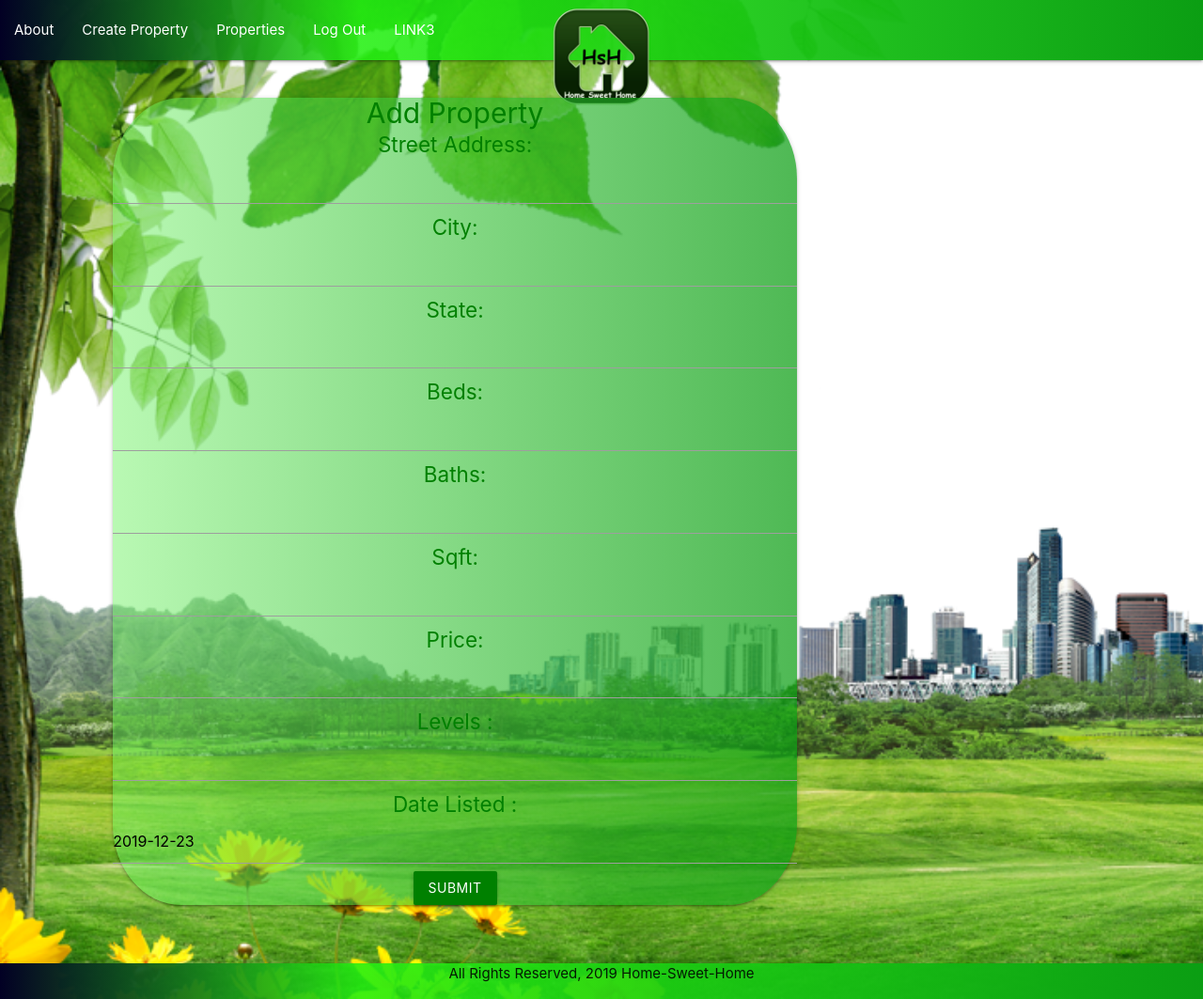
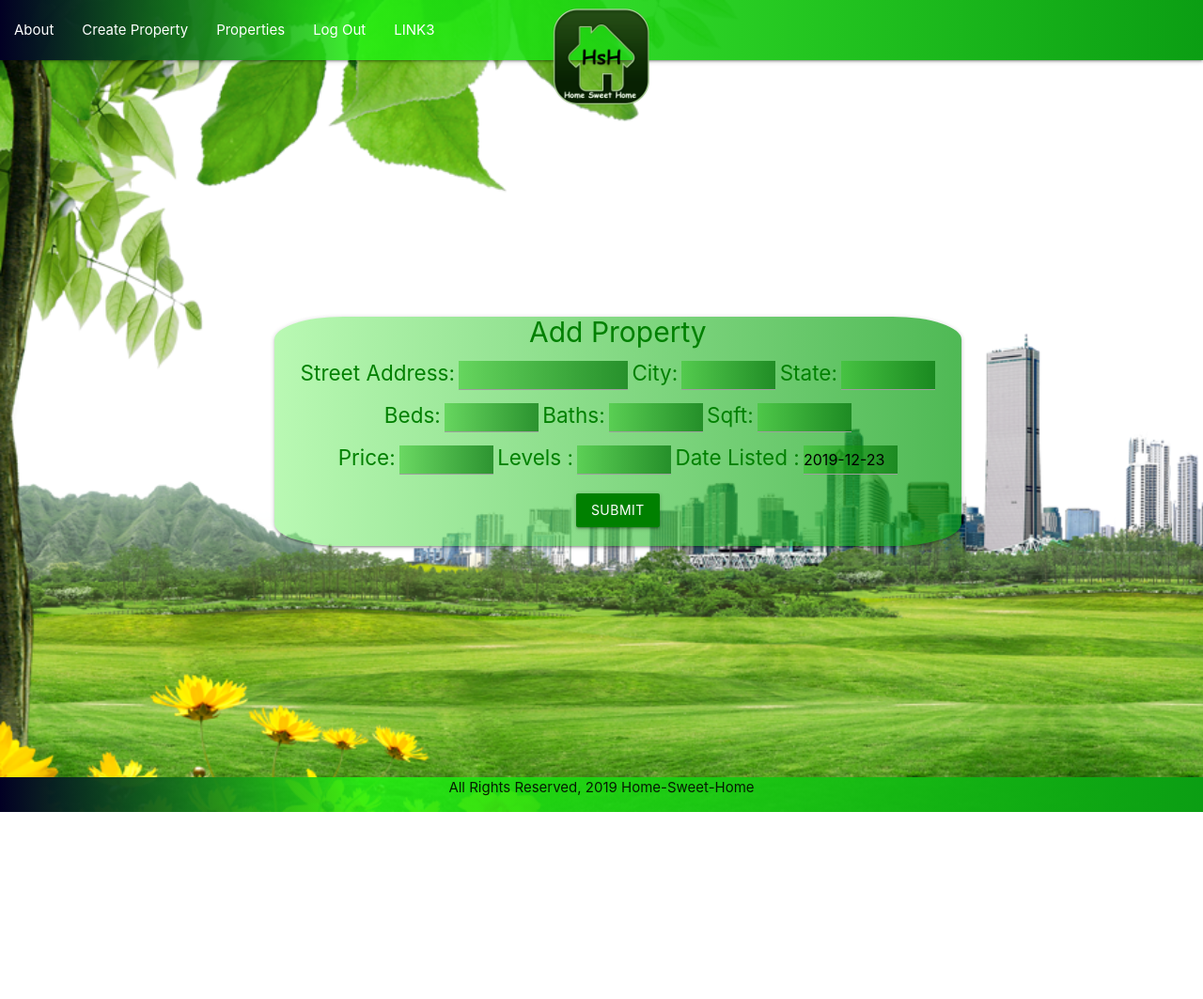
Before and after one commit to JManey/home_sweet_home, a Django app: page /properties/create/ in a window 1280 px wide. Shown: the whole page at 94% size. After the commit the page ends 864 px from the top, so only its background shows below. Run offline with Django 3.2, Linux system fonts and the light colour scheme; a user stored in the database is signed in; tables that the repository leaves empty hold one stand-in row (values such as "Sample post").

Commit message:
added css to property form

```diff
--- a/main_app/static/css/style.css
+++ b/main_app/static/css/style.css
@@ -1,9 +1,9 @@
 
-* {
+/* * {
   margin: 0;
   padding: 0;
   box-sizing: border-box;
-}
+} */
 
 body {
   background-image: url(./img/hsh_home_Background.png);
@@ -94,11 +94,13 @@ h1{
   color: green;
   text-align: center;
   font-size: 2rem;
-  margin: 40px 0 0 0;
+  margin: 0 0 10px 0;
 }
 
 /* imput text from login */
-#id_username, #id_password,#id_password1, #id_password2{
+#id_username, #id_password,#id_password1, #id_password2,
+#id_city, #id_state, #id_beds, #id_baths, #id_street_address,
+#id_price, #id_sqft, #id_levels, #id_date_listed{
   padding: 0;
   margin: 0 0 10px 0;
   height: 30px;
@@ -143,7 +145,25 @@ p, .container{
 }
 
 /* **************** */
-#test2{
-  widows: 800px;
-  height: 400px;
+
+.card{
+  width: 150%;
+  margin: 30px 20px 40px 0;
+  text-align: center;
 }
+#content_property{
+  display: flex;
+}
+
+#id_city, #id_state, #id_beds, #id_baths,
+#id_price, #id_sqft, #id_levels, #id_date_listed{
+  width: 100px;
+}
+
+#id_street_address{
+  width: 180px;
+}
+
+div .btnColor{
+  margin: 10px 0 20px 0;
+}
```
